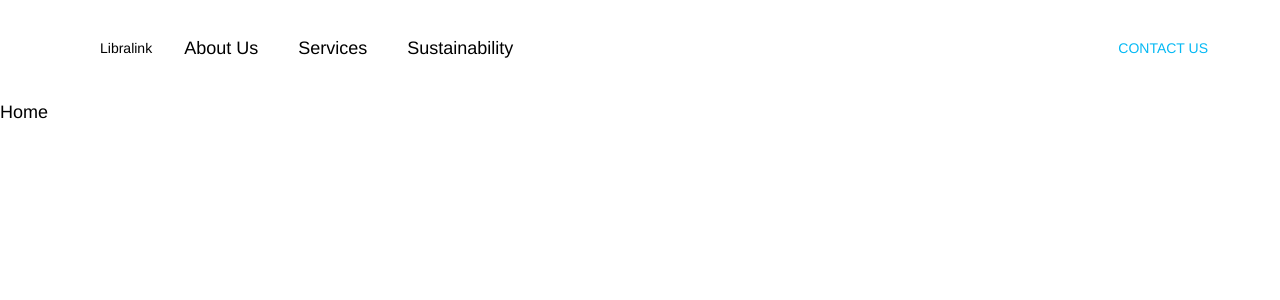
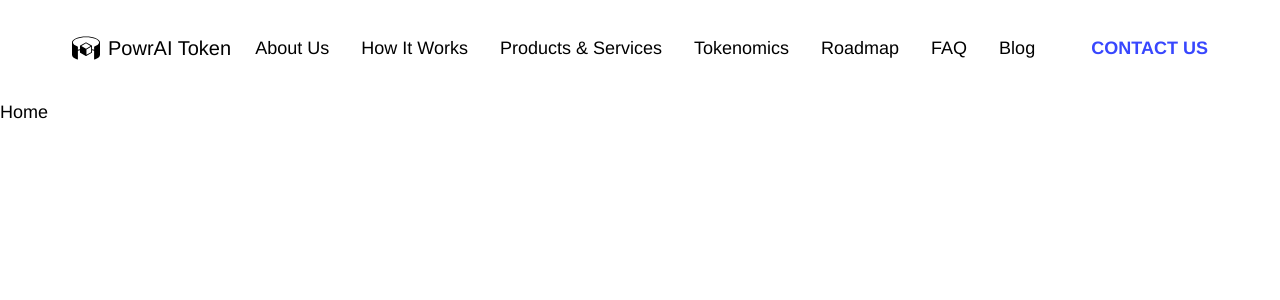
Before and after one commit to MykytaKotovSS/powrai, a React (Create React App) app: page / in a window 1280 px wide. Shown: the top 300 px of the page. Built offline with nearby package versions, Linux system fonts and the light colour scheme.

Commit message:
update header

```diff
--- a/src/components/Header/Header.jsx
+++ b/src/components/Header/Header.jsx
@@ -1,7 +1,7 @@
 import "./Header.scss";
 import React, { useState } from "react";
 import { Link } from "react-router-dom";
-import { ReactComponent as Logo } from "assets/icons/logo-white.svg";
+import { ReactComponent as Logo } from "assets/icons/logo-black.svg";
 import { ReactComponent as Chats } from "assets/icons/logo-white.svg";
 import { ReactComponent as ChatsMobile } from "assets/icons/logo-white.svg";
 import { ReactComponent as Open } from "assets/icons/logo-white.svg";
@@ -17,30 +17,46 @@ const Header = () => {
   return (
     <header className="header">
       <div className="menu container">
+        <Link to="/" className="logo">
+          <Logo />
+          PowrAI Token
+        </Link>
         <nav className="nav">
-          <Link to="/" className="logo">
-            <Logo />
-            Libralink
-          </Link>
           <Link to="/about-us" className={`nav-desktop `}>
             About Us
           </Link>
 
-          <Link to="/services" className={`nav-desktop`}>
-            Services
+          <Link to="/" className={`nav-desktop`}>
+            How It Works
           </Link>
 
-          <Link to="/sustainability" className={`nav-desktop`}>
-            Sustainability
+          <Link to="/" className={`nav-desktop`}>
+            Products & Services
+          </Link>
+
+          <Link to="/" className={`nav-desktop`}>
+            Tokenomics
+          </Link>
+
+          <Link to="/" className={`nav-desktop`}>
+            Roadmap
+          </Link>
+
+          <Link to="/" className={`nav-desktop`}>
+            FAQ
+          </Link>
+
+          <Link to="/" className={`nav-desktop`}>
+            Blog
           </Link>
         </nav>
         <div className="contact">
-          <Link to="/contact-us">
+          <Link to="/">
             <Chats />
             Contact us
           </Link>
         </div>
-        <div className="contact-mobile">
+        <div className="contact-mobile" style={{ display: "none" }}>
           <Link to="/contact-us">
             <ChatsMobile />
           </Link>
--- a/src/components/Header/Header.scss
+++ b/src/components/Header/Header.scss
@@ -15,9 +15,20 @@
     justify-content: space-between;
     align-items: center;
     width: 100%;
+
+    .logo {
+      display: flex;
+      padding: 16px 0;
+      font-weight: 300;
+      font-size: 20px;
+      line-height: 20px;
+      align-items: center;
+      gap: 8px;
+    }
+
     .nav {
       display: flex;
-      gap: 24px;
+      gap: 16px;
       margin: 0;
 
       .nav-desktop {
@@ -28,19 +39,10 @@
 
       a {
         padding: 16px 8px;
-        // color: white;
         font-weight: 300;
         font-size: 18px;
         line-height: 32px;
         margin: 0;
-      }
-
-      .logo {
-        display: flex;
-        padding: 16px 0;
-        font-size: 14px;
-        line-height: 24px;
-        align-items: center;
       }
     }
 
@@ -53,10 +55,11 @@
         display: flex;
         gap: 4px;
         padding: 16px 0;
-        font-size: 14px;
-        line-height: 24px;
+        font-size: 18px;
+        line-height: 32px;
+        font-weight: 700;
         align-items: center;
-        color: $blue-light;
+        color: $blue-dark;
         text-transform: uppercase;
       }
     }
@@ -95,7 +98,6 @@
 
         a {
           padding: 16px 24px;
-          // color: white;
           font-weight: 300;
           font-size: 24px;
           line-height: 40px;
--- a/src/styles/colors.scss
+++ b/src/styles/colors.scss
@@ -4,3 +4,4 @@ $grey-caption: #9da9bb;
 $gradient-1: #700de8;
 $purple: #530f9c;
 $purple-light: #763fb0;
+$blue-dark: #3847FE;
```
Also changed, not shown: src/assets/icons/logo-black.svg (added).
